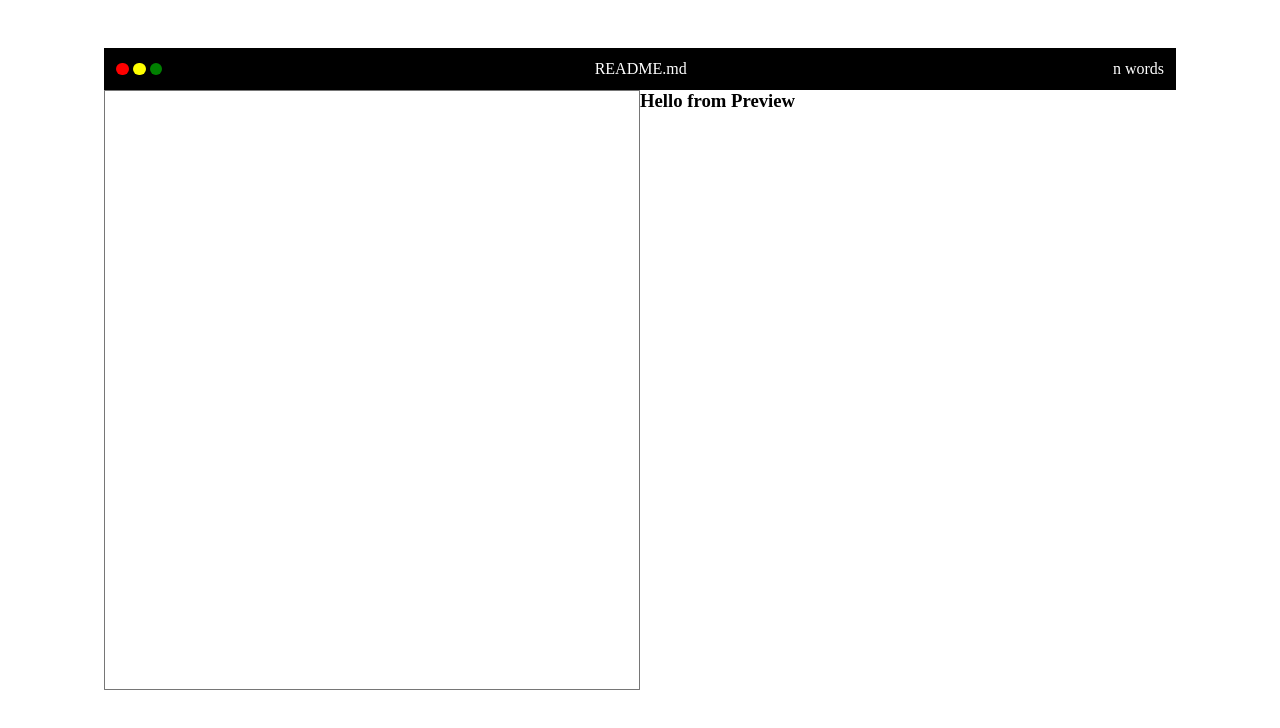
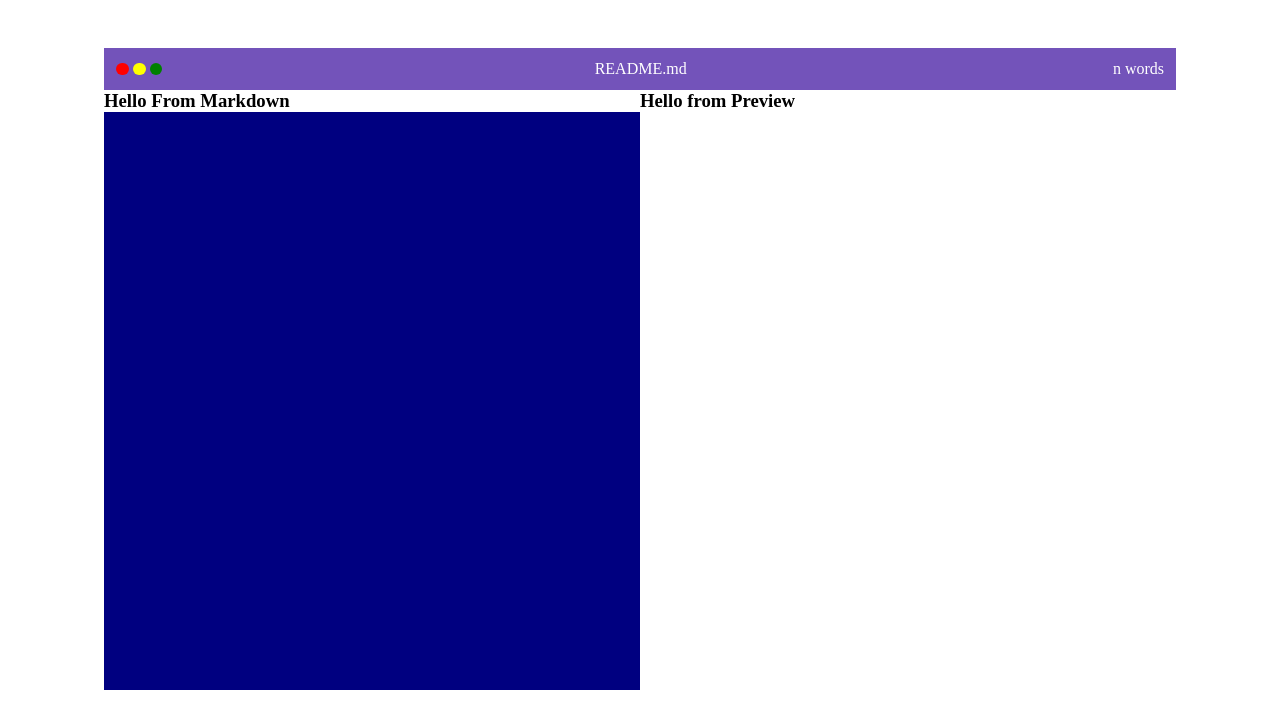
Before and after one commit to MridulDhiman/Markdown-Editor, a React (Vite) app: page / in a window 1280 px wide. Shown: the top 728 px of the page. Built offline with nearby package versions, Linux system fonts and the light colour scheme.

Commit message:
added Bold and Italics

```diff
--- a/src/components/Header.module.css
+++ b/src/components/Header.module.css
@@ -1,6 +1,6 @@
 .header {
     width:100%;
-    background: black;
+    background: #7353BA;
     color: white;
     padding: 0.75rem;
     display: flex;
--- a/src/components/Markdown.jsx
+++ b/src/components/Markdown.jsx
@@ -9,7 +9,7 @@ const Markdown = ({onContentChange})=> {
     }
     return (
 <div className={`${styles["markdown"]} ${UIstyles['container']}`}>
-    {/* <h3>Hello From Markdown</h3> */}
+    <h3>Hello From Markdown</h3>
     <textarea name="markdown" className={styles['markdown-input']} onChange={handleChange}></textarea>
 </div>
     )
--- a/src/components/Markdown.module.css
+++ b/src/components/Markdown.module.css
@@ -1,14 +1,13 @@
-.markdown {
-    /* height: 75vh; */
-    background: grey;
-    color: white;
-}
+
 
 .markdown-input {
     width: 100%;
     height: 100%;
     resize: none;
     outline: none;
+    border:none;
+    background: navy;
+    color: white;
 }
 .markdown-input:focus {
     outline: none;
--- a/src/components/Preview.jsx
+++ b/src/components/Preview.jsx
@@ -31,6 +31,21 @@ const actualContent = content.split("\n");
         else if(line.startsWith("###### ")) {
             return <h6>{line.slice(7)}</h6>
         }
+        if(line.startsWith("**") && line.endsWith("**") ) {
+           return (
+            <strong>
+                {line.split("**").join("")}
+            </strong>
+           )
+        }
+         else if (line.startsWith("*")  && line.endsWith("*")) {
+          return (
+            <em>
+                {line.split("*").join("")}
+            </em>
+          )
+
+        }
         return <p>{line}</p>
     })
 }
```
